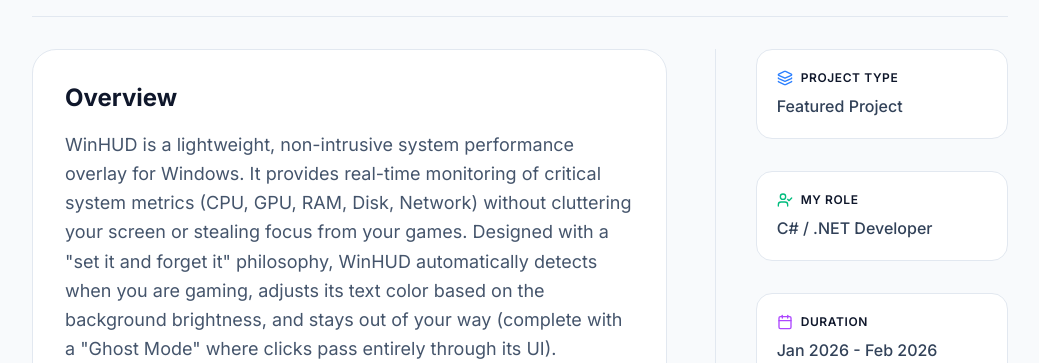
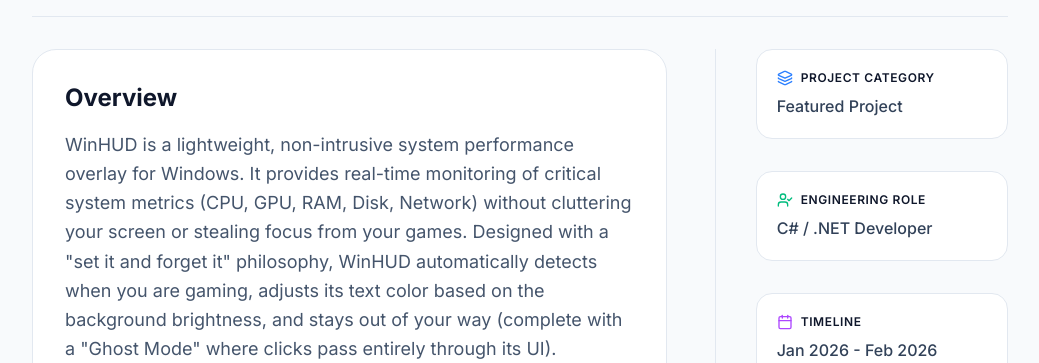
Before and after one commit to Seintian/seintian-altervista-org, a Next.js app: page /WinHUD in a window 1280 px wide. Shown: the part 589-952 px from the top of the page, without its empty margins (120-1159 px from the left). Built offline with nearby package versions, Linux system fonts and the light colour scheme.

Commit message:
fix(i18n): ensure comprehensive text internationalization and remove supervisor references

```diff
--- a/components/project/ProjectHeader.tsx
+++ b/components/project/ProjectHeader.tsx
@@ -141,6 +141,7 @@
                         target="_blank"
                         rel="noopener noreferrer"
                         className="inline-flex items-center gap-2 px-6 py-3 bg-slate-900 dark:bg-slate-50 text-white dark:text-slate-900 rounded-full font-medium hover:bg-slate-800 dark:hover:bg-slate-200 shadow-md hover:shadow-lg transition-all"
+                        aria-label={t("common.github_repo", "GitHub Repository")}
                     >
                         <GithubIcon className="w-5 h-5" />
                         {t("common.github_repo", "GitHub Repository")}
@@ -152,6 +153,7 @@
                         target="_blank"
                         rel="noopener noreferrer"
                         className="inline-flex items-center gap-2 px-6 py-3 border border-slate-300 dark:border-slate-700 text-slate-700 dark:text-slate-300 rounded-full font-medium hover:bg-slate-100 dark:hover:bg-slate-800 transition-colors shadow-xs"
+                        aria-label={t("common.live_demo", "Live Demo")}
                     >
                         <ExternalLink className="w-5 h-5" />
                         {t("common.live_demo", "Live Demo")}
@@ -166,6 +168,7 @@
                         target="_blank"
                         rel="noopener noreferrer"
                         className="inline-flex items-center gap-2 px-6 py-3 border border-blue-200 dark:border-blue-800/60 bg-blue-50/50 dark:bg-blue-900/20 text-blue-700 dark:text-blue-300 rounded-full font-medium hover:bg-blue-100 dark:hover:bg-blue-900/40 transition-colors"
+                        aria-label={t(link.labelKey)}
                     >
                         {getCustomIcon(link.icon, "w-5 h-5")}
                         {t(link.labelKey)}
--- a/components/sections/ExperienceSection.tsx
+++ b/components/sections/ExperienceSection.tsx
@@ -62,7 +62,7 @@
             <button
               onClick={() => setSearchQuery("")}
               className="absolute inset-y-0 right-0 pr-3 flex items-center text-slate-400 hover:text-slate-600 dark:hover:text-slate-200 transition-colors"
-              aria-label="Clear search"
+              aria-label={t("common.clear_search", "Clear search")}
             >
               <X className="h-5 w-5" />
             </button>
--- a/components/sections/ProjectsSection.tsx
+++ b/components/sections/ProjectsSection.tsx
@@ -66,7 +66,7 @@
                             <button
                                 onClick={() => setSearchQuery("")}
                                 className="absolute inset-y-0 right-0 pr-3 flex items-center text-slate-400 hover:text-slate-600 dark:hover:text-slate-200 transition-colors"
-                                aria-label="Clear search"
+                                aria-label={t("common.clear_search", "Clear search")}
                             >
                                 <X className="h-5 w-5" />
                             </button>
--- a/components/ui/LanguageSwitcher.tsx
+++ b/components/ui/LanguageSwitcher.tsx
@@ -4,7 +4,7 @@
 import { useIsMounted } from "@/hooks/useIsMounted";
 
 export default function LanguageSwitcher() {
-    const { i18n } = useTranslation();
+    const { i18n, t } = useTranslation();
     const mounted = useIsMounted();
 
     if (!mounted) {
@@ -20,12 +20,14 @@
         i18n.changeLanguage(isIt ? "en" : "it");
     };
 
+    const labelText = isIt ? t("common.switch_to_en", "Switch to English") : t("common.switch_to_it", "Passa all'italiano");
+
     return (
         <button
             onClick={toggleLanguage}
             className="flex items-center justify-center h-10 px-3 min-w-[48px] bg-slate-100/80 dark:bg-slate-900/80 backdrop-blur-sm rounded-full border border-slate-200/50 dark:border-slate-800/50 shadow-sm transition-all duration-300 text-sm font-semibold text-slate-700 hover:text-blue-600 dark:text-slate-200 dark:hover:text-blue-400 hover:bg-slate-200/50 dark:hover:bg-slate-800/50 cursor-pointer"
-            aria-label={isIt ? "Switch to English" : "Passa all'italiano"}
-            title={isIt ? "Switch to English" : "Passa all'italiano"}
+            aria-label={labelText}
+            title={labelText}
         >
             {isIt ? "IT" : "EN"}
         </button>
--- a/lib/locales/en.json
+++ b/lib/locales/en.json
@@ -44,7 +44,7 @@
       "location": "Turin, Italy",
       "period": "2023 - 2026",
       "thesis": "Bachelor's Thesis: Low-Overhead Linux Systems Telemetry (YATAL) for HPC4AI",
-      "description": "Comprehensive Datacenter Usage and Sensor Monitoring under Prof. Robert René Maria Birke."
+      "description": "Comprehensive Datacenter Usage and Sensor Monitoring for the HPC4AI supercomputing infrastructure."
     },
     "edu-2": {
       "degree": "High School Diploma in Science",
@@ -61,7 +61,7 @@
     "proj-yatal": {
       "title": "YATAL: Linux Telemetry Daemon for HPC & AI",
       "description": "High-performance, Linux-native telemetry daemon engineered in Rust for the HPC4AI datacenter cluster. Bridges synchronous hardware scraping with asynchronous network pipelines, featuring zero-allocation hot paths, Linux kernel io_uring, and temporal drift sentinels.",
-      "longDescription": "Developed as a Bachelor's Thesis project at the University of Turin under the supervision of Prof. Robert Birke, YATAL (Yet Another Telemetry Agent for Linux) provides safe, real-time observability for large-scale High-Performance Computing (HPC) and Artificial Intelligence infrastructure. Designed to eliminate the probe effect on scientific computing nodes, the daemon unifies disparate datacenter telemetry sources—ranging from Linux kernel PSI and RTNetlink sockets to Out-of-Band BMC Redfish APIs and industrial Modbus TCP PDUs. The project incorporates deep systems research into concurrent memory allocators (jemalloc vs mimalloc), proving that aggressive decay purging is essential to prevent permanent memory pinning in long-running daemons.",
+      "longDescription": "Developed as a Bachelor's Thesis project at the University of Turin for the HPC4AI supercomputing infrastructure, YATAL (Yet Another Telemetry Agent for Linux) provides safe, real-time observability for large-scale High-Performance Computing (HPC) and Artificial Intelligence infrastructure. Designed to eliminate the probe effect on scientific computing nodes, the daemon unifies disparate datacenter telemetry sources—ranging from Linux kernel PSI and RTNetlink sockets to Out-of-Band BMC Redfish APIs and industrial Modbus TCP PDUs. The project incorporates deep systems research into concurrent memory allocators (jemalloc vs mimalloc), proving that aggressive decay purging is essential to prevent permanent memory pinning in long-running daemons.",
       "role": "Systems Software Engineer & Researcher",
       "duration": "Apr 2026 - Sep 2026",
       "features": [
@@ -90,9 +90,14 @@
       }
     },
     "details": {
-      "type": "Project Type",
-      "role": "My Role",
-      "duration": "Duration"
+      "overview": "Overview",
+      "features": "Key Features",
+      "theory": "Theory & Computer Science Foundations",
+      "implementation": "Technical Implementation & Systems Architecture",
+      "type": "Project Category",
+      "role": "Engineering Role",
+      "duration": "Timeline",
+      "technologies": "Technologies & Tooling"
     },
     "categories": {
       "core-cs": "Core Computer Science",
@@ -403,7 +408,10 @@
     "header_subtitle": "Software Engineer",
     "loading": "Loading",
     "thesis": "Bachelor's Thesis / Research",
-    "back_to_portfolio": "Back to Portfolio"
+    "back_to_portfolio": "Back to Portfolio",
+    "clear_search": "Clear search",
+    "switch_to_en": "Switch to English",
+    "switch_to_it": "Switch to Italian"
   },
   "theme": {
     "light": "Light mode",
--- a/lib/locales/it.json
+++ b/lib/locales/it.json
@@ -44,7 +44,7 @@
       "location": "Torino",
       "period": "2023 - 2026",
       "thesis": "Tesi di Laurea: Telemetria Real-Time ad Alte Prestazioni per Datacenter HPC & AI (YATAL)",
-      "description": "Monitoraggio e utilizzo sensori datacenter ad altissima efficienza sotto la supervisione del Prof. Robert René Maria Birke."
+      "description": "Monitoraggio e utilizzo sensori datacenter ad altissima efficienza per l'infrastruttura di supercalcolo HPC4AI."
     },
     "edu-2": {
       "degree": "Diploma di Maturità Scientifica",
@@ -61,7 +61,7 @@
     "proj-yatal": {
       "title": "YATAL: Daemon di Telemetria Linux per HPC & AI",
       "description": "Daemon di telemetria Linux-native ad alte prestazioni sviluppato in Rust per il datacenter HPC4AI. Integra la campionatura sincrona dell'hardware con pipeline asincrone di esportazione di rete, incorporando percorsi a zero allocazioni, io_uring e sentinelle temporali.",
-      "longDescription": "Sviluppato come progetto di Tesi di Laurea presso l'Università degli Studi di Torino sotto la supervisione del Prof. Robert Birke, YATAL (Yet Another Telemetry Agent for Linux) fornisce un'osservabilità sicura e in tempo reale per infrastrutture di supercalcolo (HPC) e intelligenza artificiale. Progettato per eliminare l'effetto sonda sui nodi di calcolo primari, il daemon unifica sorgenti eterogenee: dai file system virtuali del kernel Linux (PSI, RTNetlink) fino alle API Out-of-Band BMC Redfish e ai bus industriali Modbus TCP. Il progetto include un'approfondita ricerca empirica sugli allocatori di memoria concorrenti (jemalloc vs mimalloc), dimostrando la necessità del decay-purging asincrono per prevenire il memory pinning nei daemon persistenti.",
+      "longDescription": "Sviluppato come progetto di Tesi di Laurea presso l'Università degli Studi di Torino per l'infrastruttura di supercalcolo HPC4AI, YATAL (Yet Another Telemetry Agent for Linux) fornisce un'osservabilità sicura e in tempo reale per infrastrutture di supercalcolo (HPC) e intelligenza artificiale. Progettato per eliminare l'effetto sonda sui nodi di calcolo primari, il daemon unifica sorgenti eterogenee: dai file system virtuali del kernel Linux (PSI, RTNetlink) fino alle API Out-of-Band BMC Redfish e ai bus industriali Modbus TCP. Il progetto include un'approfondita ricerca empirica sugli allocatori di memoria concorrenti (jemalloc vs mimalloc), dimostrando la necessità del decay-purging asincrono per prevenire il memory pinning nei daemon persistenti.",
       "role": "Ingegnere del Software di Sistema & Tesista",
       "duration": "Apr 2026 - Set 2026",
       "features": [
@@ -90,9 +90,14 @@
       }
     },
     "details": {
-      "type": "Tipo Progetto",
-      "role": "Il Mio Ruolo",
-      "duration": "Durata"
+      "overview": "Panoramica",
+      "features": "Caratteristiche Principali",
+      "theory": "Teoria & Fondamenti di Informatica",
+      "implementation": "Implementazione Tecnica & Architettura di Sistema",
+      "type": "Categoria Progetto",
+      "role": "Ruolo Ingegneristico",
+      "duration": "Tempistiche",
+      "technologies": "Tecnologie & Strumenti"
     },
     "categories": {
       "core-cs": "Core Computer Science",
@@ -403,7 +408,10 @@
     "header_subtitle": "Software Engineer",
     "loading": "Caricamento",
     "thesis": "Tesi di Laurea / Ricerca",
-    "back_to_portfolio": "Torna al Portfolio"
+    "back_to_portfolio": "Torna al Portfolio",
+    "clear_search": "Cancella ricerca",
+    "switch_to_en": "Passa all'inglese",
+    "switch_to_it": "Passa all'italiano"
   },
   "theme": {
     "light": "Tema chiaro",
```
Also changed, not shown: 1 other file (tests, documents, lock files or other folders).
